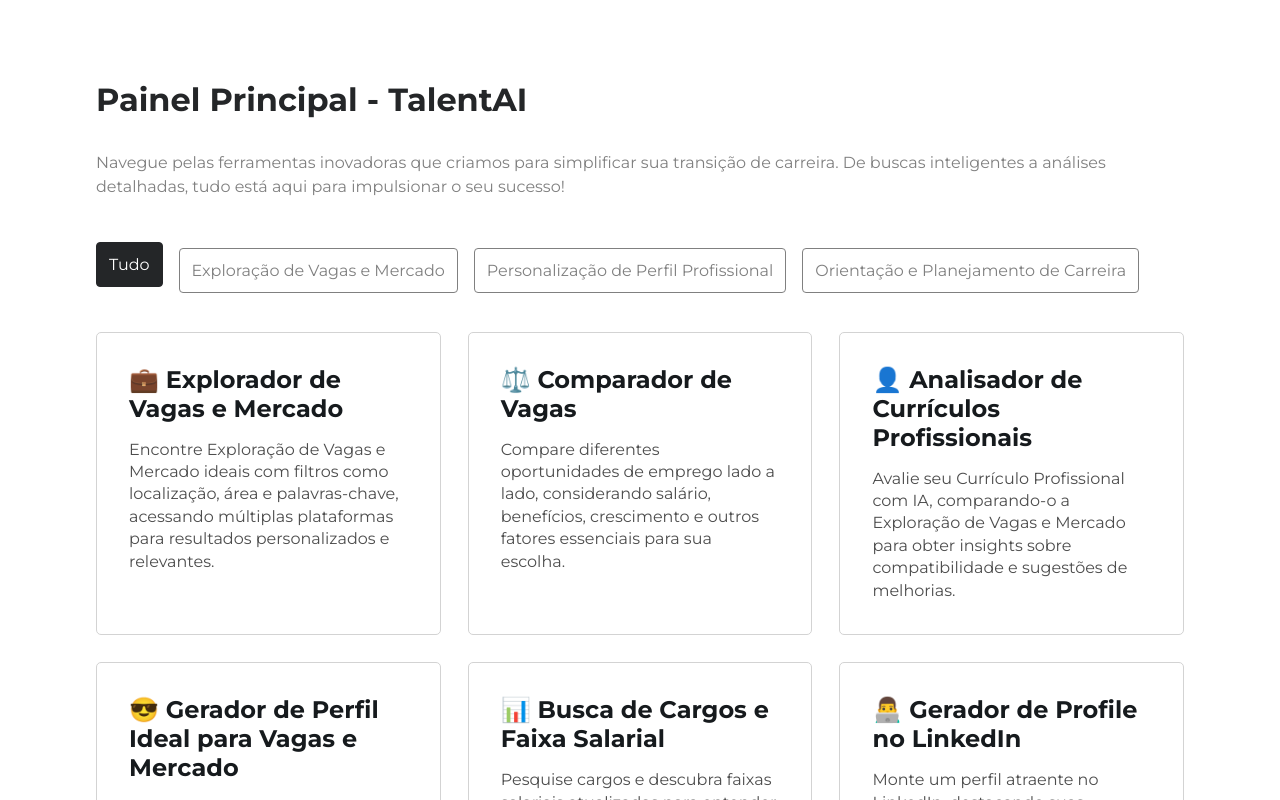
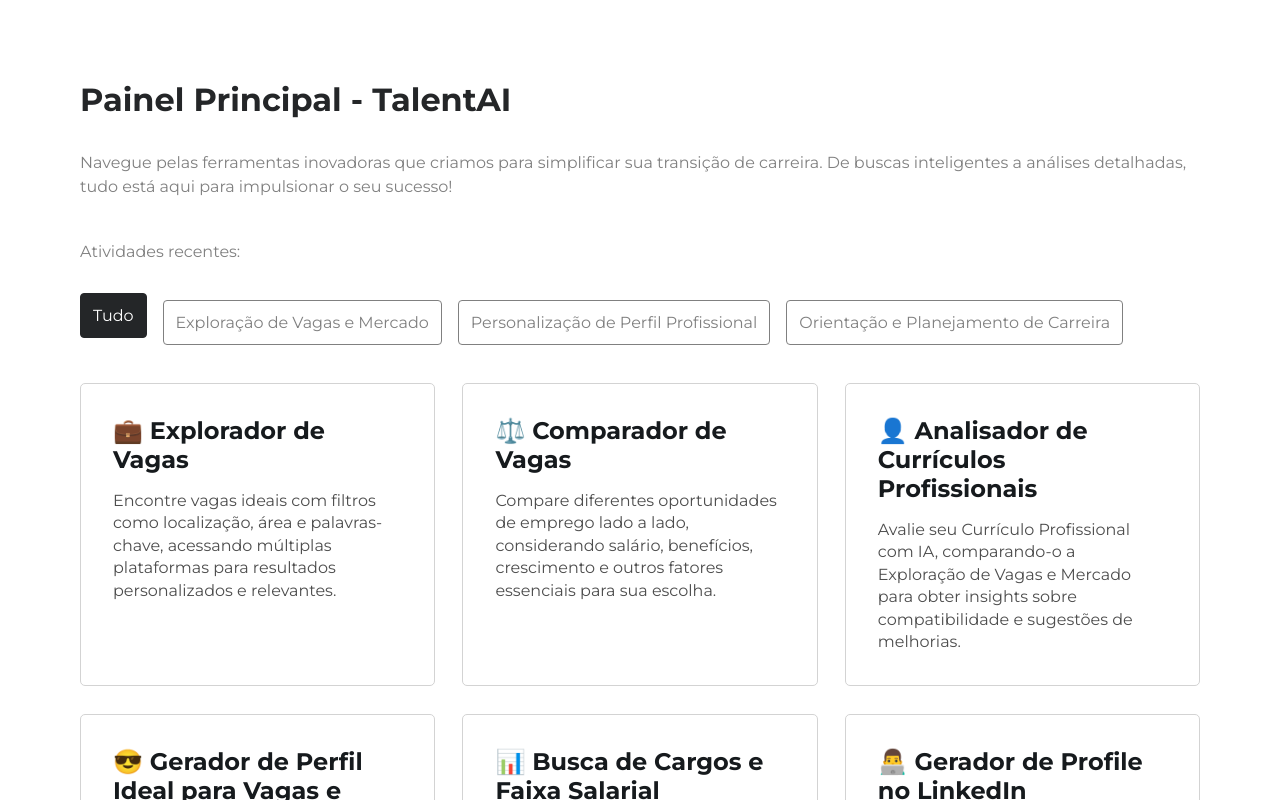
Before and after one commit to AntonyHaro/talent-engine, a React (Vite) app: page / in a window 1280 px wide. Shown: the top 800 px of the page. Built offline with nearby package versions, Linux system fonts and the light colour scheme.

Commit message:
melhorias na homepage

```diff
--- a/src/pages/best-profile/BestProfile.jsx
+++ b/src/pages/best-profile/BestProfile.jsx
@@ -85,8 +85,9 @@
 
                         <input
                             type="text"
+                            placeholder="Título da vaga:"
                             name="title"
-                            placeholder="Título da vaga:"
+                            id="title"
                             className={styles.jobTitle}
                             value={job.title}
                             onChange={handleJobChange}
@@ -100,8 +101,9 @@
                         </label>
                         <input
                             type="text"
+                            placeholder="Salário:"
                             name="salary"
-                            placeholder="Salário:"
+                            id="salary"
                             value={job.salary}
                             onChange={handleJobChange}
                         />
@@ -114,8 +116,9 @@
                         Descrição da Vaga
                     </label>
                     <textarea
+                        placeholder="Descrição da vaga:"
                         name="description"
-                        placeholder="Descrição da vaga:"
+                        id="description"
                         value={job.description}
                         onChange={handleJobChange}
                         style={{ height: "180px", resize: "vertical" }}
@@ -130,8 +133,9 @@
                         </label>
                         <input
                             type="text"
+                            placeholder="Nível da Vaga:"
                             name="level"
-                            placeholder="Nível da Vaga:"
+                            id="level"
                             value={job.level}
                             onChange={handleJobChange}
                         />
@@ -143,8 +147,9 @@
                         </label>
                         <input
                             type="text"
+                            placeholder="Setor da vaga:"
                             name="sector"
-                            placeholder="Setor da vaga:"
+                            id="sector"
                             value={job.sector}
                             onChange={handleJobChange}
                         />
--- a/src/pages/home/Home.jsx
+++ b/src/pages/home/Home.jsx
@@ -1,5 +1,8 @@
-import { useState } from "react";
+import { useState, useEffect } from "react";
 import { Link } from "react-router-dom";
+
+import { IoClose } from "react-icons/io5";
+
 import styles from "./Home.module.css";
 
 function Filters({ selectedFilter, onFilterChange }) {
@@ -9,6 +12,7 @@
         "Personalização de Perfil Profissional",
         "Orientação e Planejamento de Carreira",
     ];
+
     return (
         <ul className={styles.filterContainer}>
             {filters.map((filter) => (
@@ -26,25 +30,49 @@
     );
 }
 
-function Feature({ name, description, icon, link }) {
+function RecentActivity() {
+    const [recentActivity, setRecentActivity] = useState([]);
+
+    useEffect(() => {
+        const storedActivity =
+            JSON.parse(localStorage.getItem("recentActivity")) || [];
+        setRecentActivity(storedActivity);
+    }, []);
+
+    const handleDelete = (activity) => {
+        const updatedActivity = recentActivity.filter(
+            (act) => act.name !== activity.name
+        );
+        setRecentActivity(updatedActivity);
+        localStorage.setItem("recentActivity", JSON.stringify(updatedActivity));
+    };
+
     return (
-        <Link className={styles.feature} to={link}>
-            <h2>
-                {icon} {name}
-            </h2>
-            <p>{description}</p>
+        <ul className={styles.recentActivity}>
+            <p style={{ color: "gray", paddingRight: "0.7rem" }}>
+                Atividades recentes:
+            </p>
+            {recentActivity.map((activity, index) => (
+                <Link
+                    to={activity.link}
+                    key={index}
+                    className={styles.activity}
+                >
+                    {activity.name}
+                    <IoClose onClick={() => handleDelete(activity)} />
                 </Link>
+            ))}
+        </ul>
     );
 }
-
 export default function Home() {
     const [selectedFilter, setSelectedFilter] = useState("Tudo");
 
     const features = [
         {
-            name: "Explorador de Vagas e Mercado",
+            name: "Explorador de Vagas",
             description:
-                "Encontre Exploração de Vagas e Mercado ideais com filtros como localização, área e palavras-chave, acessando múltiplas plataformas para resultados personalizados e relevantes.",
+                "Encontre vagas ideais com filtros como localização, área e palavras-chave, acessando múltiplas plataformas para resultados personalizados e relevantes.",
             icon: "💼",
             link: "/jobs",
             category: "Exploração de Vagas e Mercado",
@@ -70,7 +98,7 @@
             description:
                 "Crie perfis otimizados para se destacar em Exploração de Vagas e Mercado específicas, com recomendações personalizadas de habilidades e competências.",
             icon: "😎",
-            link: "best-profile",
+            link: "/best-profile",
             category: "Personalização de Perfil Profissional",
         },
         {
@@ -115,30 +143,61 @@
             selectedFilter === "Tudo" || feature.category === selectedFilter
     );
 
+    const handleHistory = (feature) => {
+        if (!feature || typeof feature !== "object") {
+            console.error("A feature precisa ser um objeto válido.");
+            return;
+        }
+
+        let recentActivity =
+            JSON.parse(localStorage.getItem("recentActivity")) || [];
+
+        // Remover a atividade se já existir no histórico
+        recentActivity = recentActivity.filter((f) => f.name !== feature.name);
+
+        // Adicionar a atividade no início da lista
+        recentActivity.unshift(feature);
+
+        // Manter apenas os últimos 5 itens
+        if (recentActivity.length > 6) {
+            recentActivity.pop(); // Remove o último item (mais antigo)
+        }
+
+        localStorage.setItem("recentActivity", JSON.stringify(recentActivity));
+    };
+
     return (
+        <>
+            {/* <button className={styles.menuButton}>*</button> */}
             <main className={styles.home}>
                 <h1 className={styles.title}>Painel Principal - TalentAI</h1>
                 <p className={styles.info}>
                     Navegue pelas ferramentas inovadoras que criamos para
-                simplificar sua transição de carreira. De buscas inteligentes a
-                análises detalhadas, tudo está aqui para impulsionar o seu
-                sucesso!
+                    simplificar sua transição de carreira. De buscas
+                    inteligentes a análises detalhadas, tudo está aqui para
+                    impulsionar o seu sucesso!
                 </p>
+                <RecentActivity />
                 <Filters
                     selectedFilter={selectedFilter}
                     onFilterChange={setSelectedFilter}
                 />
                 <div className={styles.featureContainer}>
-                {filteredFeatures.map((feature) => (
-                    <Feature
-                        key={feature.name}
-                        name={feature.name}
-                        description={feature.description}
-                        icon={feature.icon}
-                        link={feature.link || "#"}
-                    />
+                    {filteredFeatures.map((feature, index) => (
+                        <Link
+                            key={index}
+                            className={styles.feature}
+                            to={feature.link}
+                            onClick={() => handleHistory(feature)}
+                        >
+                            <h2>
+                                {feature.icon} {feature.name}
+                            </h2>
+                            <p>{feature.description}</p>
+                        </Link>
                     ))}
                 </div>
             </main>
+        </>
     );
 }
--- a/src/pages/home/Home.module.css
+++ b/src/pages/home/Home.module.css
@@ -1,5 +1,7 @@
-.home {
-    padding: 0 1rem;
+.menuButton {
+    position: fixed;
+    top: 2rem;
+    left: 2rem;
 }
 
 .title {
@@ -10,6 +12,42 @@
     color: gray;
     margin-bottom: 1%;
     line-height: 1.5;
+}
+
+.recentActivity {
+    list-style: none;
+    display: flex;
+    flex-wrap: wrap;
+    align-items: center;
+    gap: 1rem;
+}
+
+.activity {
+    text-decoration: none;
+    font-size: 0.8em;
+    padding: 0.7rem;
+    border-radius: 4px;
+    border: 1px solid hsl(0, 0%, 90%);
+    background-color: hsl(0, 0%, 90%);
+    color: gray;
+    display: flex;
+    align-items: center;
+    gap: 1rem;
+    transition: 0.2s ease-out;
+
+    svg {
+        font-size: 1.1em;
+        transition: 0.2s ease;
+        cursor: pointer;
+    }
+}
+
+.activity:hover {
+    border-color: lightgray;
+}
+
+.activity svg:hover {
+    color: hsl(0, 0%, 25%);
 }
 
 .filterContainer {
--- a/src/pages/jobs/Jobs.jsx
+++ b/src/pages/jobs/Jobs.jsx
@@ -165,7 +165,7 @@
     return (
         <main className={styles.jobs}>
             <ReturnHome />
-            <h1 className={styles.title}>💼 Buscador de Vagas</h1>
+            <h1 className={styles.title}>💼 Explorador de Vagas</h1>
             <p className="info">
                 Selecione os filtros que deseja para buscar vagas com parâmetros
                 personalizados.
```
Lines whose indentation alone changed are shown as unchanged.
